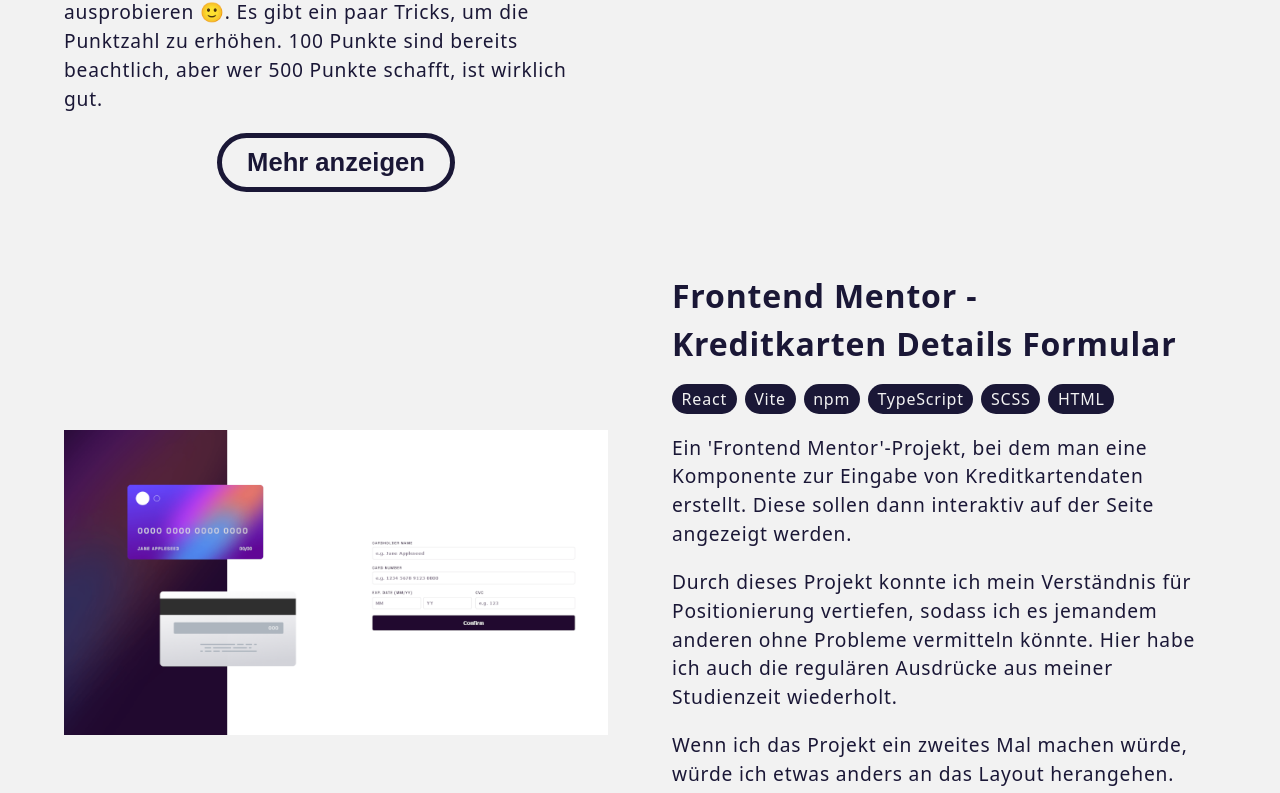
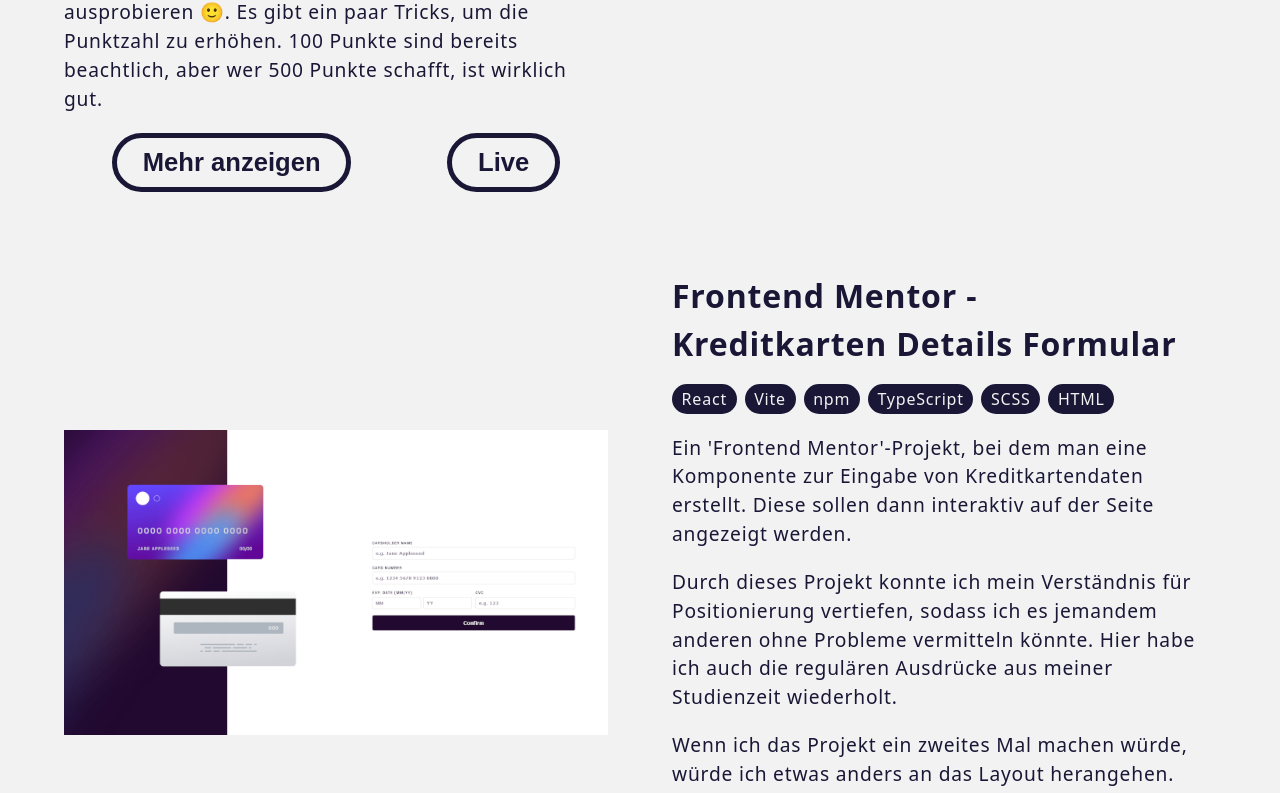
Before and after one commit to SutonToch/Portfolio, a React (Vite) app: page / in a window 1280 px wide. Shown: the part 1560-2353 px from the top of the page. Built offline with nearby package versions, Linux system fonts and the light colour scheme.

Commit message:
ADD live url btn

```diff
--- a/src/components/Projects.tsx
+++ b/src/components/Projects.tsx
@@ -1,5 +1,4 @@
 import './../styles/Projects.css'
-// import Projects_Icon from './../assets/icons/clipboard-text.svg'
 
 interface ProjectElement {
     title:string,
@@ -30,10 +29,17 @@
                 <div className="stack-container">
                     {project.stack.map((x) => <div className="stack-element">{x}</div>)}
                 </div>
-                <button className="project-btn" onClick={() => props.setPage(project.state)}>
-                    {/* <img src={Projects_Icon} alt=""/> */}
-                    <p>{props.text_data.btn_projects}</p>
-                </button>
+                <div className="project-btns">
+                    <button className="project-btn" onClick={() => props.setPage(project.state)}>
+                        {props.text_data.btn_projects}
+                    </button>
+                    {project.liveURL != "" ?
+                        <a href={project.liveURL}>
+                            <button className="project-btn">Live</button>
+                        </a> :
+                        <></>
+                    }
+                </div>
                 <div className="project-short">
                     {project.short.map((paragraph) => <p>{paragraph}</p>)}
                 </div>
--- a/src/styles/Projects.css
+++ b/src/styles/Projects.css
@@ -57,29 +57,28 @@
   background-color: #7db48e;
 }
 
+.project-btns {
+  display: flex;
+  justify-content: space-around;
+}
+.project-btns a {
+  text-decoration: none;
+}
+
 .project-btn {
   grid-area: btn;
   display: flex;
   align-self: start;
   justify-content: center;
   font-size: 1.6rem;
+  font-weight: bold;
   color: hsl(245, 40%, 15%);
   border: 5px solid hsl(245, 40%, 15%);
   border-radius: 100vw;
   padding: 0.4em 1em;
-  margin: 0 auto;
   background-color: hsl(0, 0%, 95%);
   transition: border-color 0.3s ease-in-out, color 0.3s ease-in-out;
   cursor: pointer;
-}
-.project-btn p {
-  font-weight: bold;
-  align-self: center;
-  margin: 0;
-}
-.project-btn img {
-  width: 45px;
-  margin-right: 0.2em;
 }
 .project-btn:hover, .project-btn:focus {
   color: #7db48e;
--- a/src/styles/scss/Projects.scss
+++ b/src/styles/scss/Projects.scss
@@ -69,31 +69,29 @@
     }
 }
 
+.project-btns {
+    display: flex;
+    justify-content: space-around;
+
+    a {
+        text-decoration: none;
+    }
+}
+
 .project-btn {
     grid-area: btn;
     display: flex;
     align-self: start;
     justify-content: center;
     font-size: 1.6rem;
+    font-weight: bold;
     color: var.$clr-darkblue;
     border: 5px solid var.$clr-darkblue;
     border-radius: 100vw;
     padding: 0.4em 1em;
-    margin: 0 auto;
     background-color: var.$clr-white;
     transition: border-color 0.3s ease-in-out, color 0.3s ease-in-out;
     cursor: pointer;
-
-    p {
-        font-weight: bold;
-        align-self: center;
-        margin: 0;
-    }
-
-    img {
-        width: 45px;
-        margin-right: 0.2em;
-    }
 
     &:hover, &:focus {
         color: var.$clr-green;
```
Also changed, not shown: 1 other file (tests, documents, lock files or other folders).
